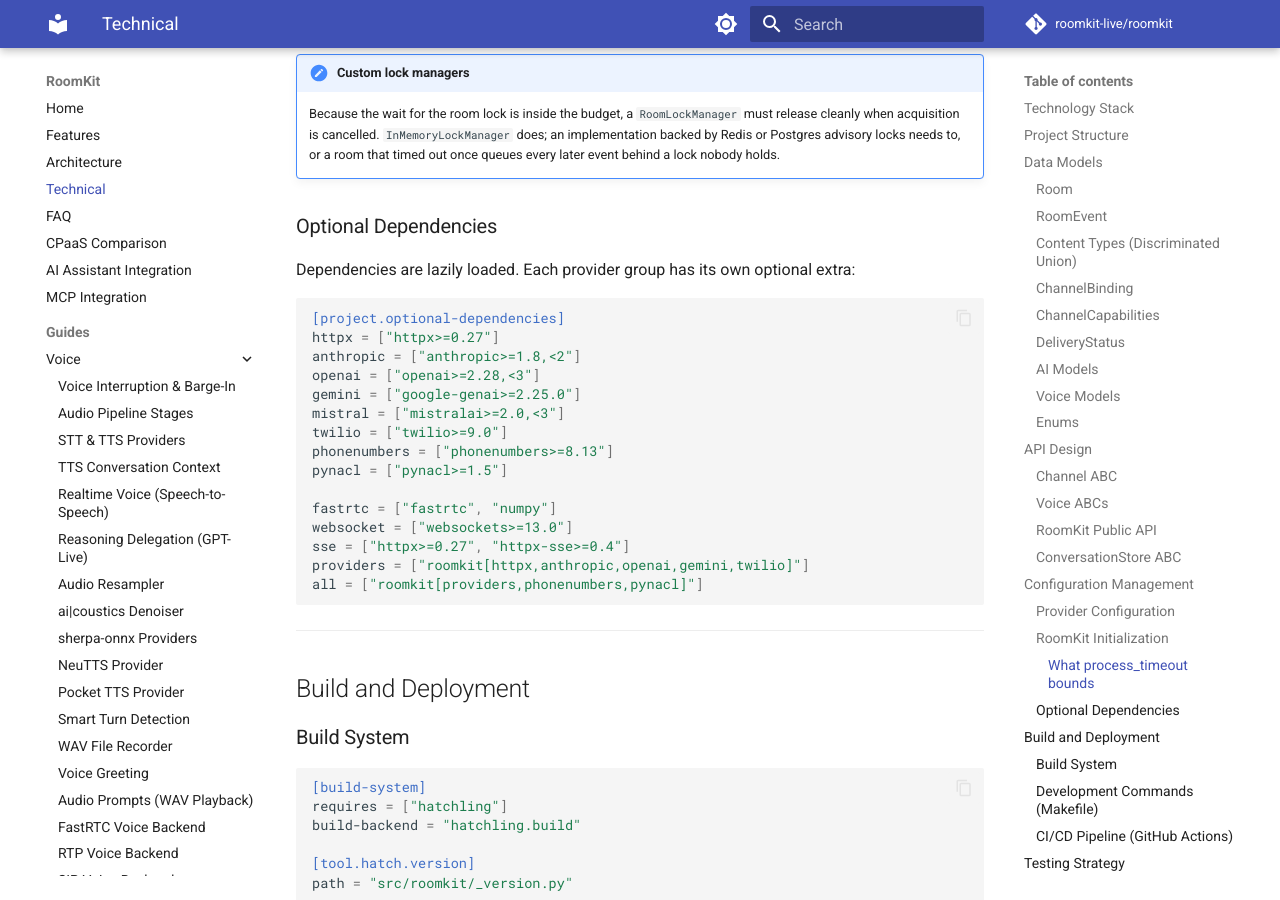
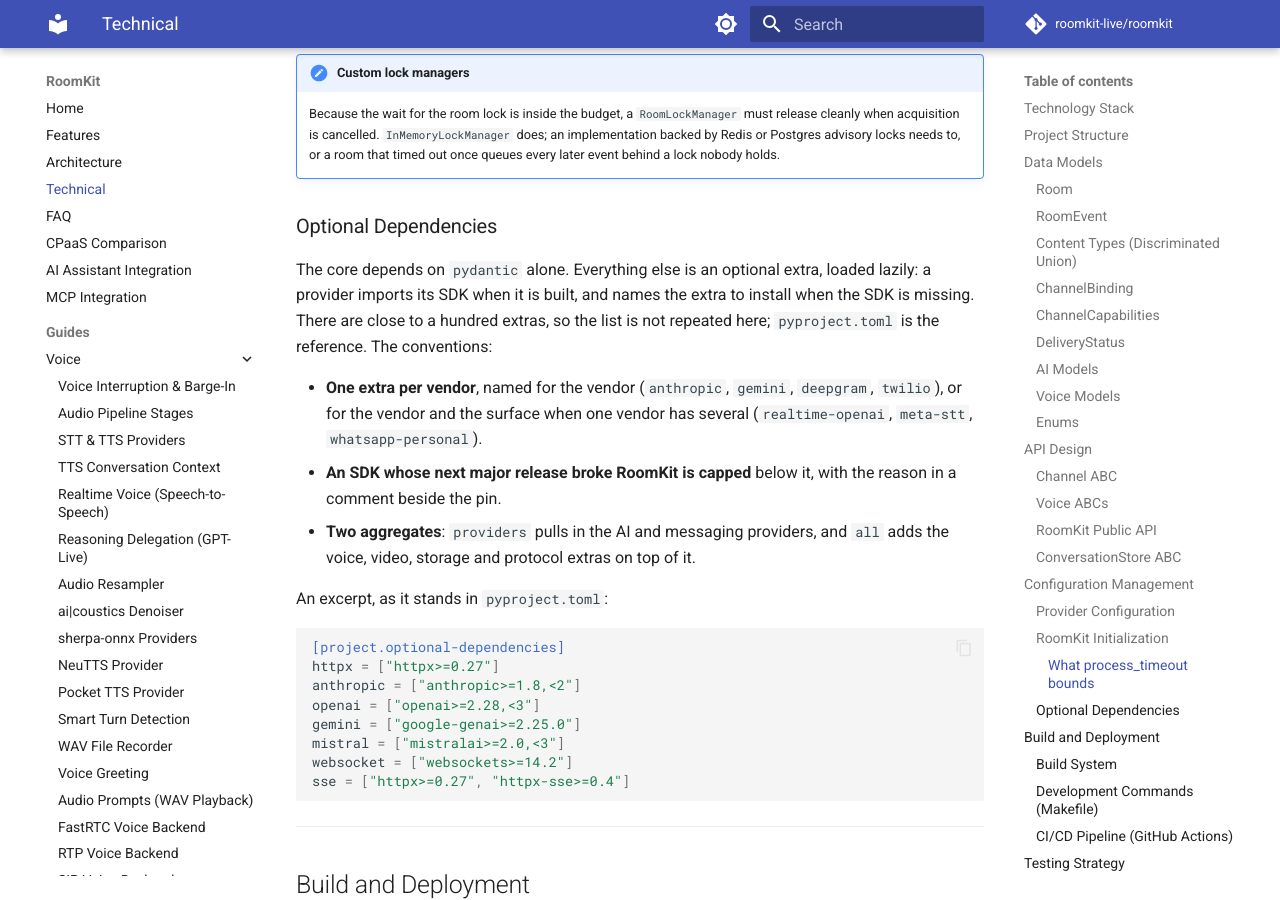
Before and after one commit to roomkit-live/roomkit-docs, an MkDocs documentation site: the page built from docs/technical.md, in a window 1280 px wide and 900 px high, scrolled down 15603 px. Built offline with MkDocs 1.6.1 and Material for MkDocs 9.7.7, drawn with Linux system fonts in a browser that asks for light colours; comment, search, counter and statistics services are not loaded.

Commit message:
docs: the optional-dependency section states the conventions and quotes pyproject exactly, instead of a stale copy (RMK-236)

````diff
--- a/docs/technical.md
+++ b/docs/technical.md
@@ -720,7 +720,20 @@ emits the `process_timeout` framework event. Nothing durable has been written.
 
 ### Optional Dependencies
 
-Dependencies are lazily loaded. Each provider group has its own optional extra:
+The core depends on `pydantic` alone. Everything else is an optional extra,
+loaded lazily: a provider imports its SDK when it is built, and names the extra
+to install when the SDK is missing. There are close to a hundred extras, so the
+list is not repeated here; `pyproject.toml` is the reference. The conventions:
+
+- **One extra per vendor**, named for the vendor (`anthropic`, `gemini`,
+  `deepgram`, `twilio`), or for the vendor and the surface when one vendor has
+  several (`realtime-openai`, `meta-stt`, `whatsapp-personal`).
+- **An SDK whose next major release broke RoomKit is capped** below it, with the
+  reason in a comment beside the pin.
+- **Two aggregates**: `providers` pulls in the AI and messaging providers,
+  and `all` adds the voice, video, storage and protocol extras on top of it.
+
+An excerpt, as it stands in `pyproject.toml`:
 
 ```toml
 [project.optional-dependencies]
@@ -729,15 +742,8 @@ anthropic = ["anthropic>=1.8,<2"]
 openai = ["openai>=2.28,<3"]
 gemini = ["google-genai>=2.25.0"]
 mistral = ["mistralai>=2.0,<3"]
-twilio = ["twilio>=9.0"]
-phonenumbers = ["phonenumbers>=8.13"]
-pynacl = ["pynacl>=1.5"]
-
-fastrtc = ["fastrtc", "numpy"]
-websocket = ["websockets>=13.0"]
+websocket = ["websockets>=14.2"]
 sse = ["httpx>=0.27", "httpx-sse>=0.4"]
-providers = ["roomkit[httpx,anthropic,openai,gemini,twilio]"]
-all = ["roomkit[providers,phonenumbers,pynacl]"]
 ```
 
 ---
````
